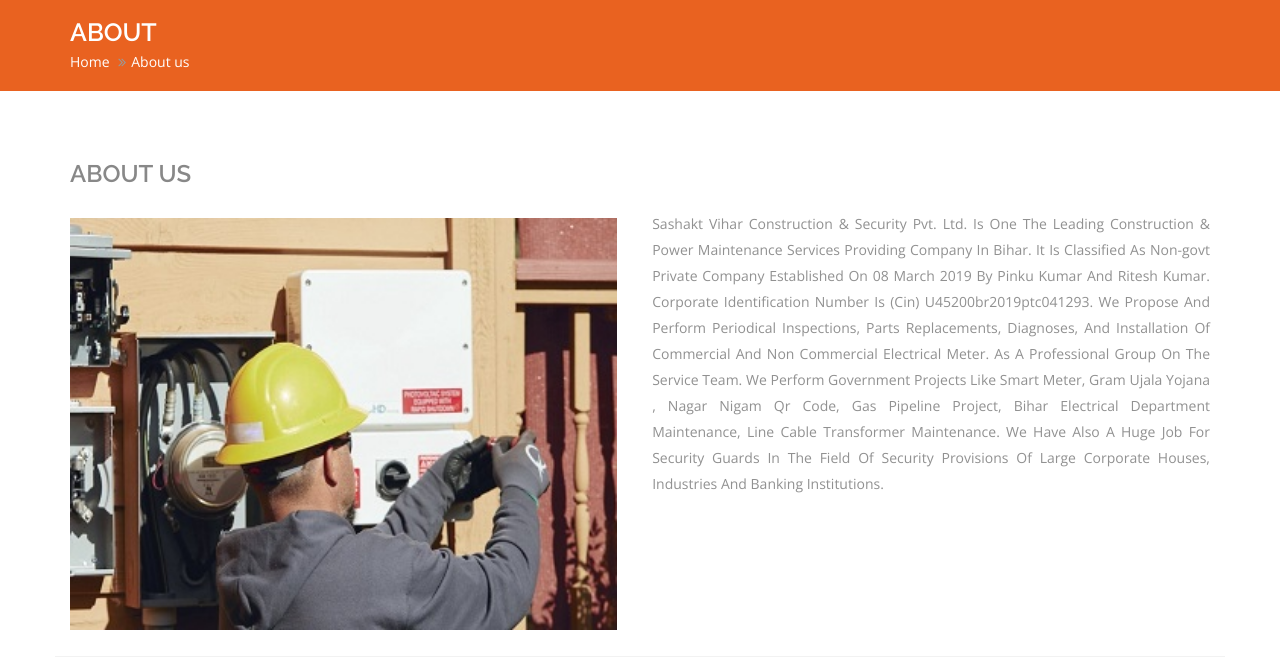
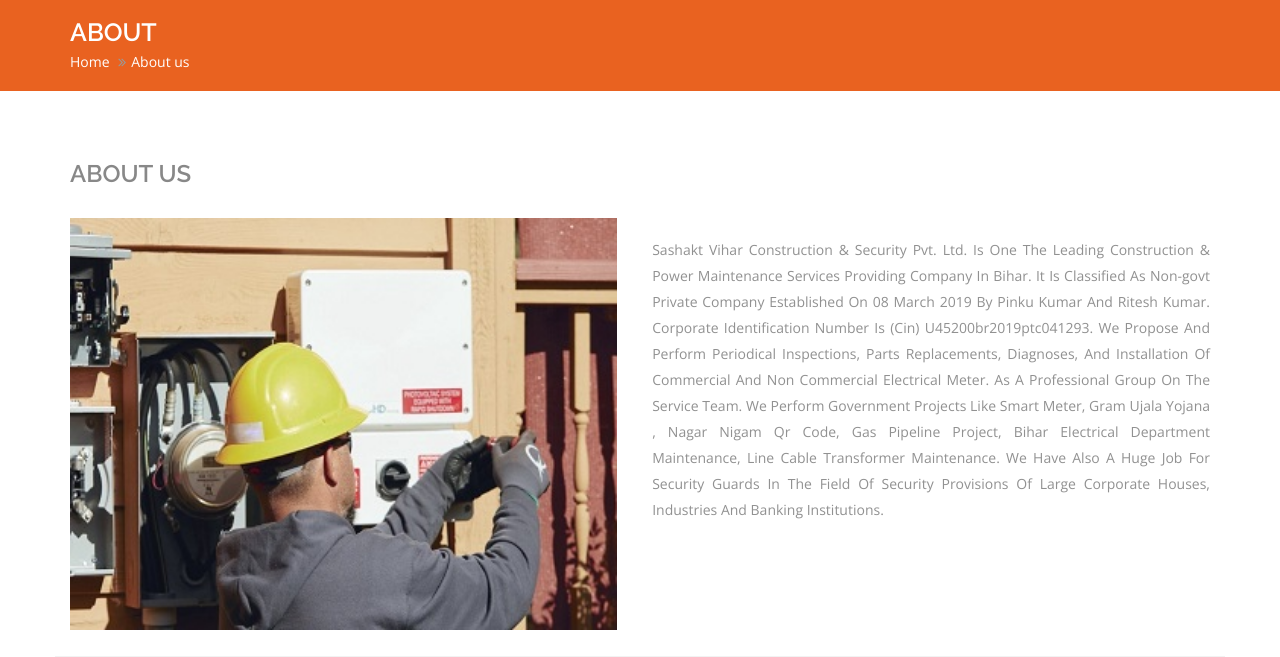
Before and after one commit to Nation-Connect/sashaktvihar, a PHP site: page /about.php in a window 1280 px wide. Shown: the part 202-859 px from the top of the page. Run offline with PHP 8.4, Linux system fonts and the light colour scheme; data that the repository does not hold is empty; some libraries are stand-ins or nearby versions.

Commit message:
about us page changed

```diff
--- a/about.php
+++ b/about.php
@@ -90,7 +90,8 @@ include 'db.php';
 								<h3>About Us</h3>
 								<div class="history-details">
 									<img src="img/welcome-home.jpg" alt="sashaktvihar">
-									<p style="text-align:justify;margin-top:10px;">
+									<p style="text-align:justify;">
+									<br>
 										Sashakt Vihar Construction & Security Pvt. Ltd. Is One The Leading Construction & Power Maintenance Services Providing Company
 										In Bihar. It Is Classified As Non-govt Private Company Established On 08 March 2019 By Pinku Kumar
 										And Ritesh Kumar. Corporate Identification Number Is (Cin) U45200br2019ptc041293. We Propose And
```
